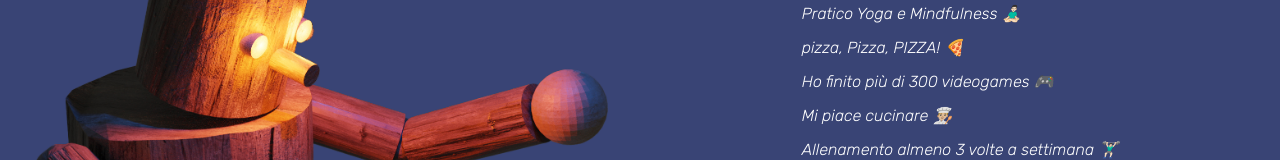
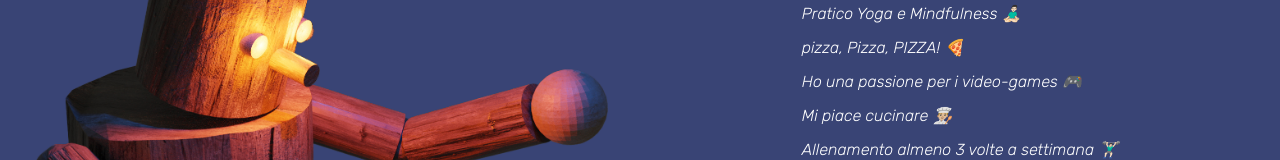
Before and after one commit to gabrielediemmanuele/gabrielediemmanuele.github.io, a Vue app: page /about in a window 1280 px wide. Shown: the part 2054-2214 px from the top of the page. Built offline with nearby package versions, Linux system fonts and the light colour scheme.

Commit message:
fix: contents

```diff
--- a/src/components/about-page-components/moreAboutMe.vue
+++ b/src/components/about-page-components/moreAboutMe.vue
@@ -10,7 +10,7 @@ export default {
         "Preferisco ambienti naturali ⛺",
         "Pratico Yoga e Mindfulness 🧘🏻‍♂️",
         "pizza, Pizza, PIZZA! 🍕",
-        "Ho finito più di 300 videogames 🎮",
+        "Ho una passione per i video-games 🎮",
         "Mi piace cucinare 👨🏼‍🍳",
         "Allenamento almeno 3 volte a settimana 🏋🏻‍♂️",
         "Tanto altro 😁",
```
